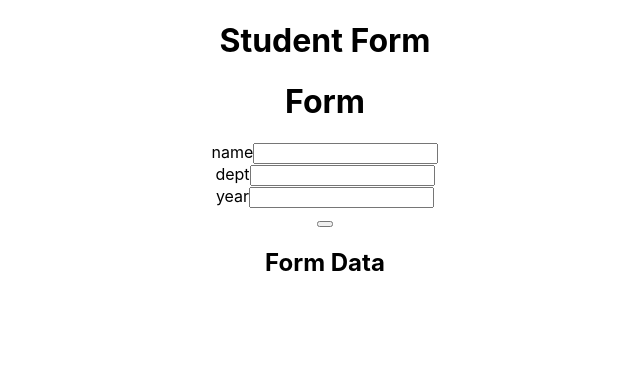
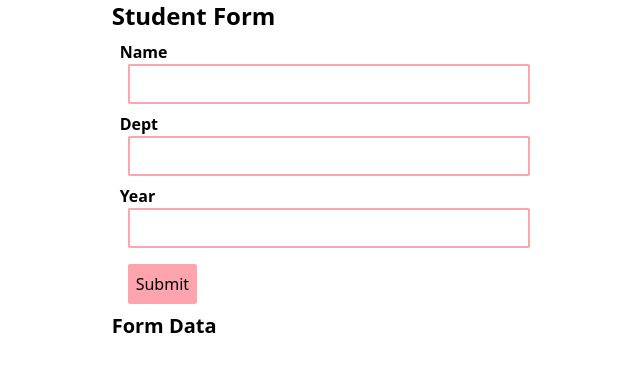
Before and after one commit to kshitijv256/practice-form, a React (Create React App) app: page / in a window 1280 px wide. Shown: the top 372 px of the page, without its empty margins (315-955 px from the left). Built offline with nearby package versions, Linux system fonts and the light colour scheme.

Commit message:
Added form component

```diff
--- a/package.json
+++ b/package.json
@@ -34,5 +34,8 @@
       "last 1 firefox version",
       "last 1 safari version"
     ]
+  },
+  "devDependencies": {
+    "tailwindcss": "^3.3.2"
   }
 }
--- a/src/App.css
+++ /dev/null
@@ -1,38 +0,0 @@
-.App {
-  text-align: center;
-}
-
-.App-logo {
-  height: 40vmin;
-  pointer-events: none;
-}
-
-@media (prefers-reduced-motion: no-preference) {
-  .App-logo {
-    animation: App-logo-spin infinite 20s linear;
-  }
-}
-
-.App-header {
-  background-color: #282c34;
-  min-height: 100vh;
-  display: flex;
-  flex-direction: column;
-  align-items: center;
-  justify-content: center;
-  font-size: calc(10px + 2vmin);
-  color: white;
-}
-
-.App-link {
-  color: #61dafb;
-}
-
-@keyframes App-logo-spin {
-  from {
-    transform: rotate(0deg);
-  }
-  to {
-    transform: rotate(360deg);
-  }
-}
--- a/src/App.js
+++ b/src/App.js
@@ -1,14 +1,11 @@
-import logo from "./logo.svg";
-import "./App.css";
-import Form from "./form/Form";
+import Form from "./Form/Form";
 
 function App() {
   return (
     <div className="App">
-      <header>
-        <h1>Student Form</h1>
+      <main className="flex w-full flex-col items-center">
         <Form />
-      </header>
+      </main>
     </div>
   );
 }
--- /dev/null
+++ b/src/Form/Form.jsx
@@ -0,0 +1,41 @@
+import React, { useState } from "react";
+import InputField from "./InputField";
+import FormData from "./FormData";
+
+function Form() {
+  const [forms, setForms] = useState([]);
+  const [form, setForm] = useState({
+    name: "",
+    dept: "",
+    year: "",
+  });
+
+  const onChange = (value) => {
+    setForm({ ...value });
+  };
+
+  return (
+    <div className="mx-2 md:w-1/2 lg:w-1/3">
+      <h1 className="font-bold text-2xl">Student Form</h1>
+      <InputField key={"name"} name="name" form={form} onChangeCB={onChange} />
+      <InputField key={"dept"} name="dept" form={form} onChangeCB={onChange} />
+      <InputField key={"year"} name="year" form={form} onChangeCB={onChange} />
+      <button
+        className="bg-rose-300 rounded-sm p-2 mx-4 my-2"
+        onClick={() => {
+          setForms([...forms, form]);
+          setForm({
+            name: "",
+            dept: "",
+            year: "",
+          });
+        }}
+      >
+        Submit
+      </button>
+      <FormData forms={forms} />
+    </div>
+  );
+}
+
+export default Form;
--- /dev/null
+++ b/src/Form/FormData.jsx
@@ -0,0 +1,19 @@
+import React from "react";
+
+function FormData({ forms }) {
+  return (
+    <div>
+      <h2 className="font-bold text-xl">Form Data</h2>
+      {forms.map((form, index) => (
+        <div key={index} className="flex flex-col gap-2 text-xl">
+          <p>Name: {form.name}</p>
+          <p>Dept: {form.dept}</p>
+          <p>Year: {form.year}</p>
+          <hr />
+        </div>
+      ))}
+    </div>
+  );
+}
+
+export default FormData;
--- /dev/null
+++ b/src/Form/InputField.jsx
@@ -0,0 +1,23 @@
+import React from "react";
+
+function InputField(props) {
+  const { name, form, onChangeCB } = props;
+  return (
+    <div className="flex flex-col m-2">
+      <label htmlFor={name} className="capitalize font-semibold">
+        {name}
+      </label>
+      <input
+        type="text"
+        className="border-2 border-rose-300 rounded-sm ml-2 h-10"
+        name={name}
+        value={form[name]}
+        onChange={(e) => {
+          onChangeCB({ ...form, [name]: e.target.value });
+        }}
+      />
+    </div>
+  );
+}
+
+export default InputField;
--- a/src/form/Form.jsx
+++ /dev/null
@@ -1,42 +0,0 @@
-import React, { useState } from "react";
-import InputField from "./InputField";
-
-function Form() {
-  const [forms, setForms] = useState([]);
-  const [form, setForm] = useState({
-    name: "",
-    dept: "",
-    year: "",
-  });
-
-  const onChange = (value) => {
-    setForm({ ...form, ...value });
-  };
-
-  return (
-    <div>
-      <h1>Form</h1>
-      <InputField name="name" value={form} onChangeCB={onChange} />
-      <InputField name="dept" value={form} onChangeCB={onChange} />
-      <InputField name="year" value={form} onChangeCB={onChange} />
-      <button
-        onClick={() => {
-          setForms([...forms, form]);
-        }}
-      ></button>
-      <div>
-        <h2>Form Data</h2>
-        {forms.map((form) => (
-          <div>
-            <p>{form.name}</p>
-            <p>{form.dept}</p>
-            <p>{form.year}</p>
-            <hr />
-          </div>
-        ))}
-      </div>
-    </div>
-  );
-}
-
-export default Form;
--- a/src/form/InputField.jsx
+++ /dev/null
@@ -1,17 +0,0 @@
-import React from "react";
-
-function InputField(props) {
-  const { name, form, onChangeCB } = props;
-  return (
-    <div>
-      <label htmlFor={name}>{name}</label>
-      <input
-        type="text"
-        name={name}
-        onChange={(e) => onChangeCB({ [name]: e.target.value })}
-      />
-    </div>
-  );
-}
-
-export default InputField;
--- a/src/index.css
+++ b/src/index.css
@@ -1,13 +1,3 @@
-body {
-  margin: 0;
-  font-family: -apple-system, BlinkMacSystemFont, 'Segoe UI', 'Roboto', 'Oxygen',
-    'Ubuntu', 'Cantarell', 'Fira Sans', 'Droid Sans', 'Helvetica Neue',
-    sans-serif;
-  -webkit-font-smoothing: antialiased;
-  -moz-osx-font-smoothing: grayscale;
-}
-
-code {
-  font-family: source-code-pro, Menlo, Monaco, Consolas, 'Courier New',
-    monospace;
-}
+@tailwind base;
+@tailwind components;
+@tailwind utilities;
--- /dev/null
+++ b/tailwind.config.js
@@ -0,0 +1,8 @@
+/** @type {import('tailwindcss').Config} */
+module.exports = {
+  content: ["./src/**/*.{js,jsx,ts,tsx}"],
+  theme: {
+    extend: {},
+  },
+  plugins: [],
+};
```
Also changed, not shown: 1 other file (tests, documents, lock files or other folders).
